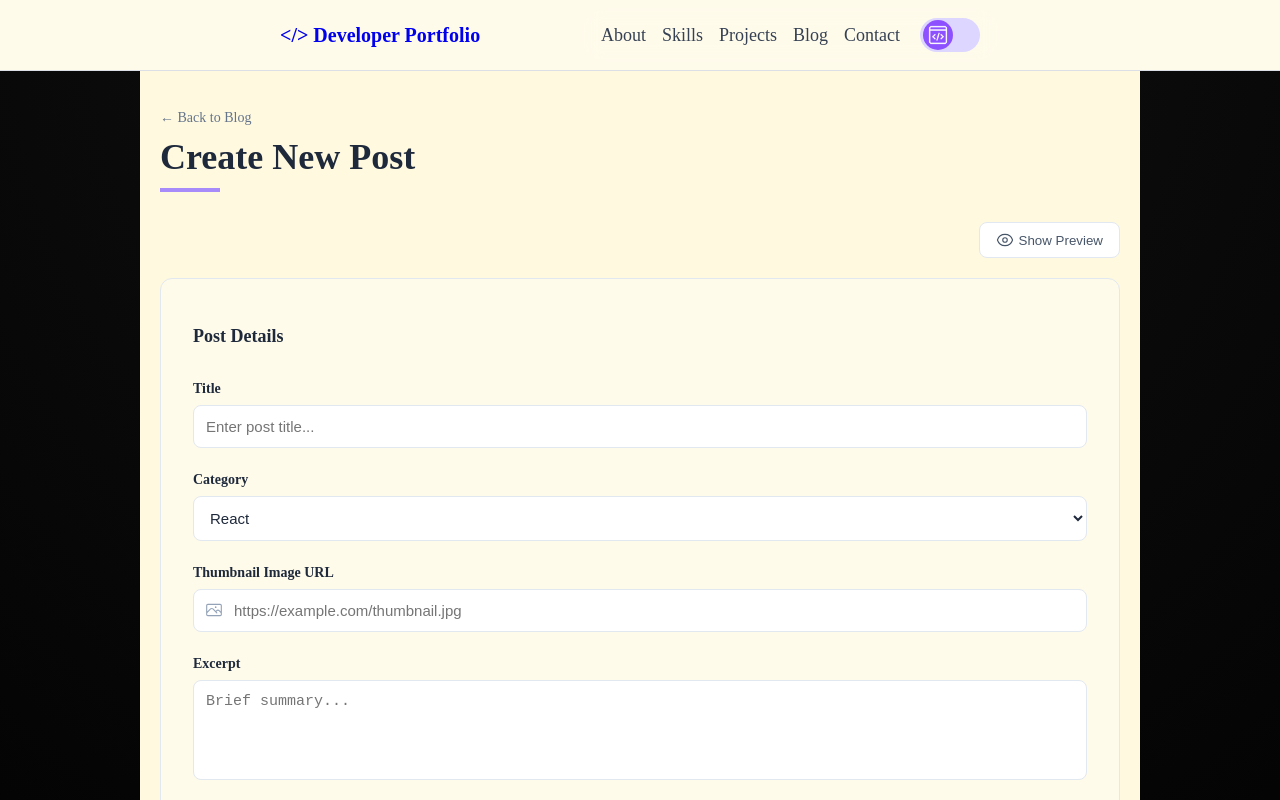
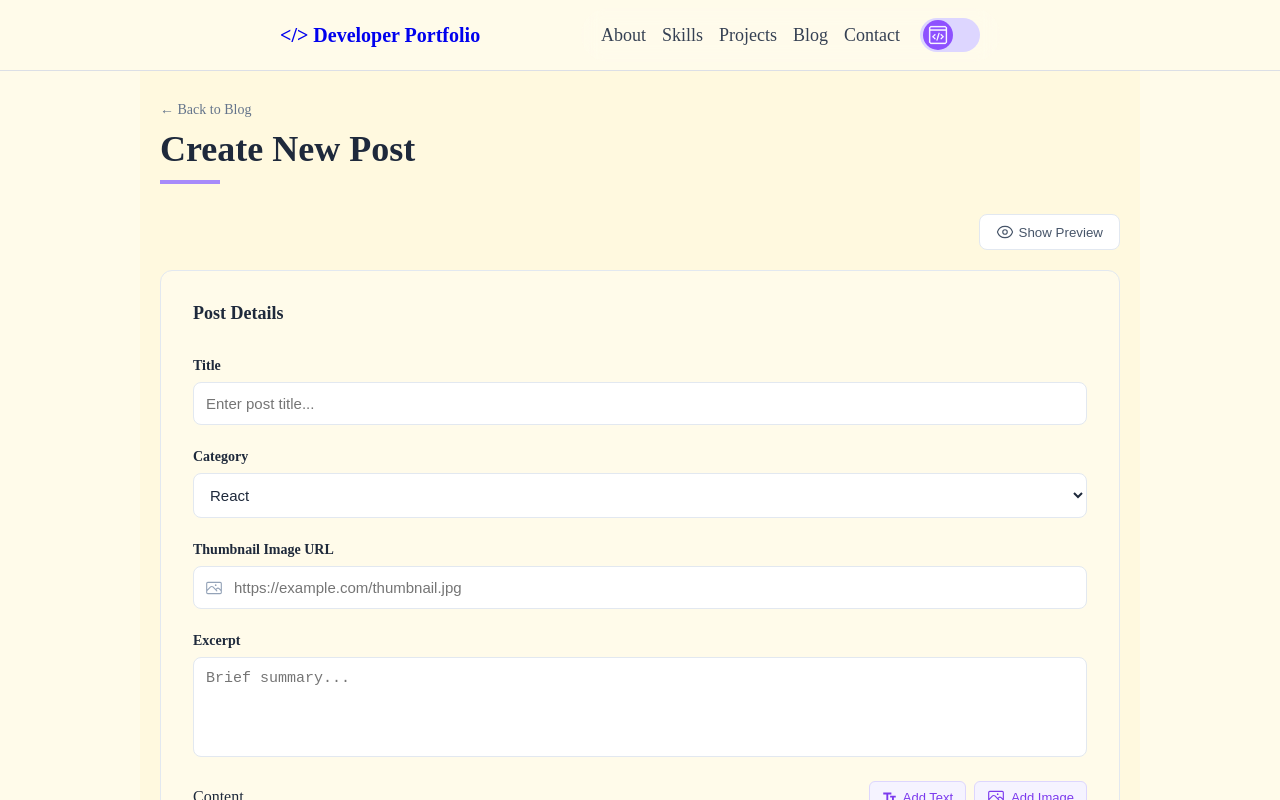
Before and after one commit to s3u0n4/DEV-NOTES, a Next.js app in the folder dev-notes/: page /developer/sun/component/Blog/blogDetail/createPost in a window 1280 px wide. Shown: the top 800 px of the page. Built offline with nearby package versions, Linux system fonts and the light colour scheme.

Commit message:
sun blogDetail css

```diff
--- a/dev-notes/app/developer/sun/component/Blog/blogDetail/createPost/createPost.css
+++ b/dev-notes/app/developer/sun/component/Blog/blogDetail/createPost/createPost.css
@@ -1,3 +1,7 @@
+* {
+  margin: 0;
+}
+
 /* 전체 컨테이너: 따뜻한 아이보리 배경색 적용 */
 .sunCreateContainer {
   max-width: 1000px;
@@ -10,7 +14,7 @@
 }
 
 .sunCreateContainer.sunPreviewActive {
-  max-width: 1400px;
+  width: 100%;
 }
 
 .sunFormPreviewLayout {
--- a/dev-notes/app/developer/sun/component/Blog/blogDetail/createPost/page.css
+++ /dev/null
@@ -1,3 +0,0 @@
-body {
-  background-color: #fff9df;
-}
--- a/dev-notes/app/developer/sun/component/Blog/blogDetail/createPost/page.tsx
+++ b/dev-notes/app/developer/sun/component/Blog/blogDetail/createPost/page.tsx
@@ -1,5 +1,4 @@
 import CreatePost from "./createPost";
-import "./page.css";
 
 export default function Page() {
   return <CreatePost />;
--- a/dev-notes/app/globals.css
+++ b/dev-notes/app/globals.css
@@ -3,7 +3,7 @@
 }
 
 body {
-  background: radial-gradient(circle at top, #111 0%, #000 70%);
+  background-color: #fffbea;
   color: #fff;
 }
 
```
